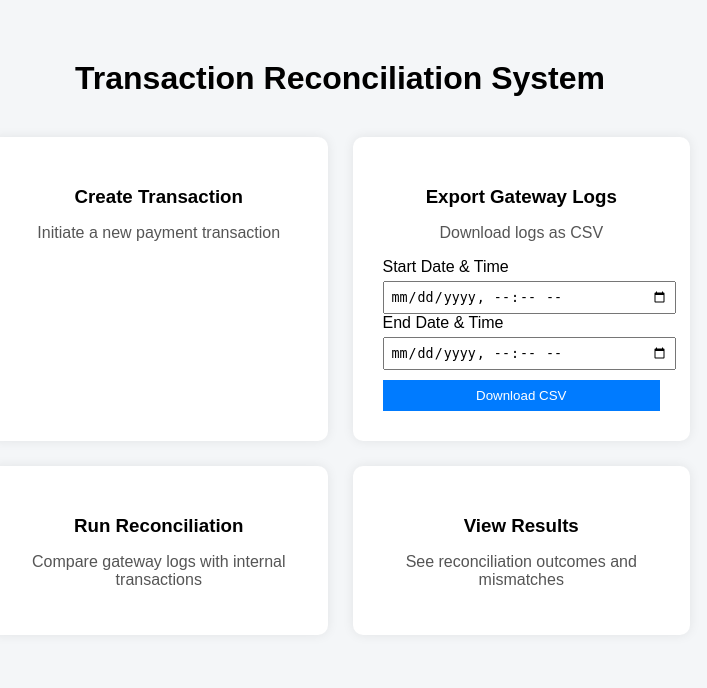
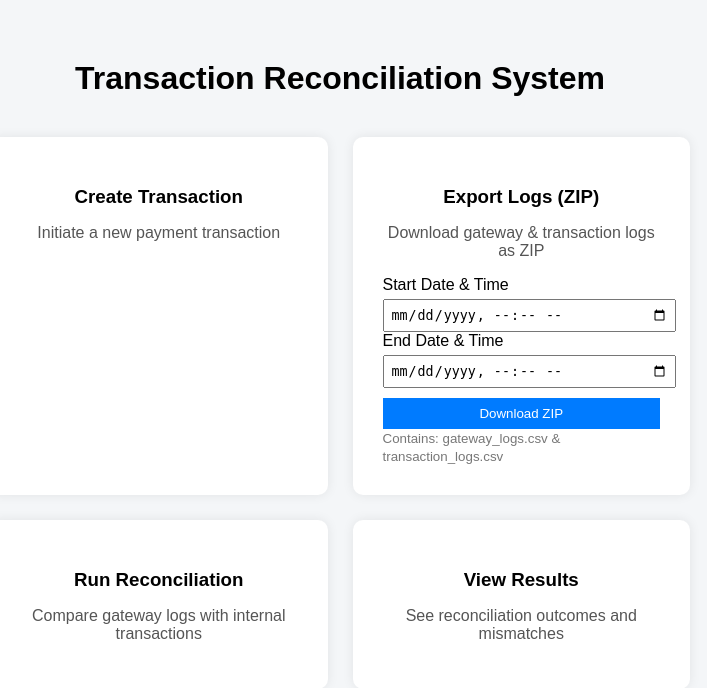
Before and after one commit to Prajwal7Dalawai/TRE, a Flask app: page / in a window 1280 px wide. Shown: the top 688 px of the page, without its empty margins (300-1007 px from the left). Run offline with Flask 3, Linux system fonts and the light colour scheme.

Commit message:
small updations

```diff
--- a/app.py
+++ b/app.py
@@ -157,7 +157,11 @@ def search_account():
         cursor.close()
         conn.close()
 
-@app.route('/export_csv', methods=['GET', 'POST'])
+from flask import Response
+from io import StringIO, BytesIO
+import csv, zipfile
+
+@app.route('/export_csv', methods=['POST'])
 def export_csv():
     start = request.form['start'].replace('T', ' ') + ":00"
     end = request.form['end'].replace('T', ' ') + ":00"
@@ -166,35 +170,66 @@ def export_csv():
     cursor = conn.cursor(dictionary=True)
 
     try:
+        # 🔹 Gateway logs
         cursor.execute("""
             SELECT gtw_txn_id, gateway_id, amount, status, log_timestamp
             FROM gateway_logs
             WHERE log_timestamp BETWEEN %s AND %s
-            ORDER BY log_timestamp
         """, (start, end))
+        gateway_rows = cursor.fetchall()
 
-        rows = cursor.fetchall()
+        # 🔹 Transaction logs
+        cursor.execute("""
+            SELECT gtw_txn_id, account_id, entry_type, amount, status, created_at
+            FROM transaction_log
+            WHERE created_at BETWEEN %s AND %s
+        """, (start, end))
+        txn_rows = cursor.fetchall()
 
-        output = StringIO()
-        writer = csv.writer(output)
+        # 🔥 Create ZIP in memory
+        zip_buffer = BytesIO()
 
-        writer.writerow(["Transaction ID", "Gateway ID", "Amount", "Status", "Timestamp"])
+        with zipfile.ZipFile(zip_buffer, 'w') as zf:
 
-        for row in rows:
-            writer.writerow([
-                row["gtw_txn_id"],
-                row["gateway_id"],
-                row["amount"],
-                row["status"],
-                row["log_timestamp"]
-            ])
+            # Gateway CSV
+            g_output = StringIO()
+            g_writer = csv.writer(g_output)
+            g_writer.writerow(["Transaction ID", "Gateway ID", "Amount", "Status", "Timestamp"])
 
-        output.seek(0)
+            for r in gateway_rows:
+                g_writer.writerow([
+                    r["gtw_txn_id"],
+                    r["gateway_id"],
+                    r["amount"],
+                    r["status"],
+                    r["log_timestamp"]
+                ])
+
+            zf.writestr("gateway_logs.csv", g_output.getvalue())
+
+            # Transaction CSV
+            t_output = StringIO()
+            t_writer = csv.writer(t_output)
+            t_writer.writerow(["Transaction ID", "Account ID", "Type", "Amount", "Status", "Timestamp"])
+
+            for r in txn_rows:
+                t_writer.writerow([
+                    r["gtw_txn_id"],
+                    r["account_id"],
+                    r["entry_type"],
+                    r["amount"],
+                    r["status"],
+                    r["created_at"]
+                ])
+
+            zf.writestr("transaction_logs.csv", t_output.getvalue())
+
+        zip_buffer.seek(0)
 
         return Response(
-            output,
-            mimetype="text/csv",
-            headers={"Content-Disposition": "attachment; filename=gateway_logs.csv"}
+            zip_buffer,
+            mimetype='application/zip',
+            headers={"Content-Disposition": "attachment; filename=reconciliation_data.zip"}
         )
 
     finally:
@@ -245,6 +280,8 @@ def reconcile():
                 if not gateway_file or not txn_file:
                     return jsonify({"error": "Upload both CSV files"}), 400
 
+                os.makedirs(UPLOAD_FOLDER, exist_ok=True)
+
                 gateway_path = os.path.join(UPLOAD_FOLDER, gateway_file.filename)
                 txn_path = os.path.join(UPLOAD_FOLDER, txn_file.filename)
 
@@ -261,8 +298,7 @@ def reconcile():
                     str(job_id)
                 ])
 
-            else:
-                return jsonify({"error": "Invalid input type"}), 400
+                return jsonify({"job_id": job_id}), 200
 
             # 🔥 Step 4: RETURN JSON (IMPORTANT)
             return jsonify({"job_id": job_id})
--- a/templates/index.html
+++ b/templates/index.html
@@ -89,9 +89,10 @@
         </div>
 
         <!-- 🔹 Export Gateway Logs -->
+       <!-- 🔹 Export Gateway Logs -->
 <div class="card">
-            <h3>Export Gateway Logs</h3>
-            <p>Download logs as CSV</p>
+    <h3>Export Logs (ZIP)</h3>
+    <p>Download gateway & transaction logs as ZIP</p>
 
     <form method="POST" action="/export_csv" class="csv-form">
         <label>Start Date & Time</label>
@@ -100,10 +101,12 @@
         <label>End Date & Time</label>
         <input type="datetime-local" name="end" required>
 
-                <button type="submit">Download CSV</button>
+        <button type="submit">Download ZIP</button>
+        <small style="color:#777;">
+    Contains: gateway_logs.csv & transaction_logs.csv
+</small>
     </form>
 </div>
-
         <!-- 🔹 Run Reconciliation -->
         <div class="card">
             <a href="/reconcile">
--- /dev/null
+++ b/uploads/gateway_logs.csv
@@ -0,0 +1,3 @@
+Transaction ID,Gateway ID,Amount,Status,Timestamp
+TXN_ebbf257800,1,5000.00,SUCCESS,2026-05-05 21:08:38
+TXN_1d313de97f,1,1000.00,SUCCESS,2026-05-05 21:48:35
--- /dev/null
+++ b/uploads/transaction_logs.csv
@@ -0,0 +1,5 @@
+Transaction ID,Account ID,Type,Amount,Status,Timestamp
+TXN_ebbf257800,4,DEBIT,5000.00,SUCCESS,2026-05-05 21:08:38
+TXN_ebbf257800,3,CREDIT,5000.00,SUCCESS,2026-05-05 21:08:38
+TXN_1d313de97f,7,DEBIT,1000.00,SUCCESS,2026-05-05 21:48:35
+TXN_1d313de97f,1,CREDIT,1000.00,SUCCESS,2026-05-05 21:48:35
```
Also changed, not shown: services/spark_reconciliation.py (+15 -0 lines), templates/reconcile.html (+16 -12 lines), database/database.png (added), 1 other file. Lines whose indentation alone changed are shown as unchanged.
